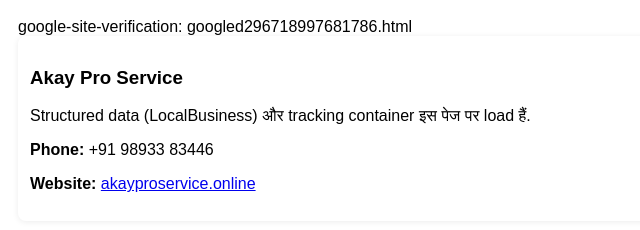
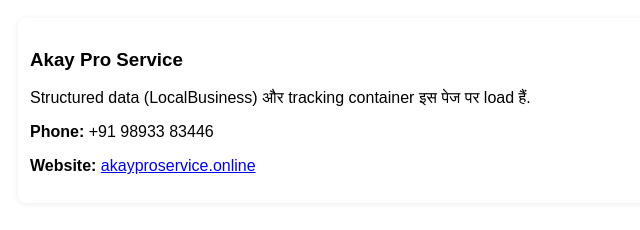
Before and after one commit to krishnachourasia21/Akay.github.io, a plain HTML site: page index.html in a window 1280 px wide. Shown: the whole page, without its empty margins (0-640 px from the left). Drawn offline with Linux system fonts and the light colour scheme.

Commit message:
Update index.html

```diff
--- a/index.html
+++ b/index.html
@@ -2,7 +2,7 @@
 <html lang="hi">
   <head>
     <meta charset="utf-8" />
-    google-site-verification: googled296718997681786.html
+    <meta name="google-site-verification" content="googled296718997681786.html" />
     <meta name="viewport" content="width=device-width,initial-scale=1" />
     <title>Akay Pro Service - structured data & tracking</title>
 
```
